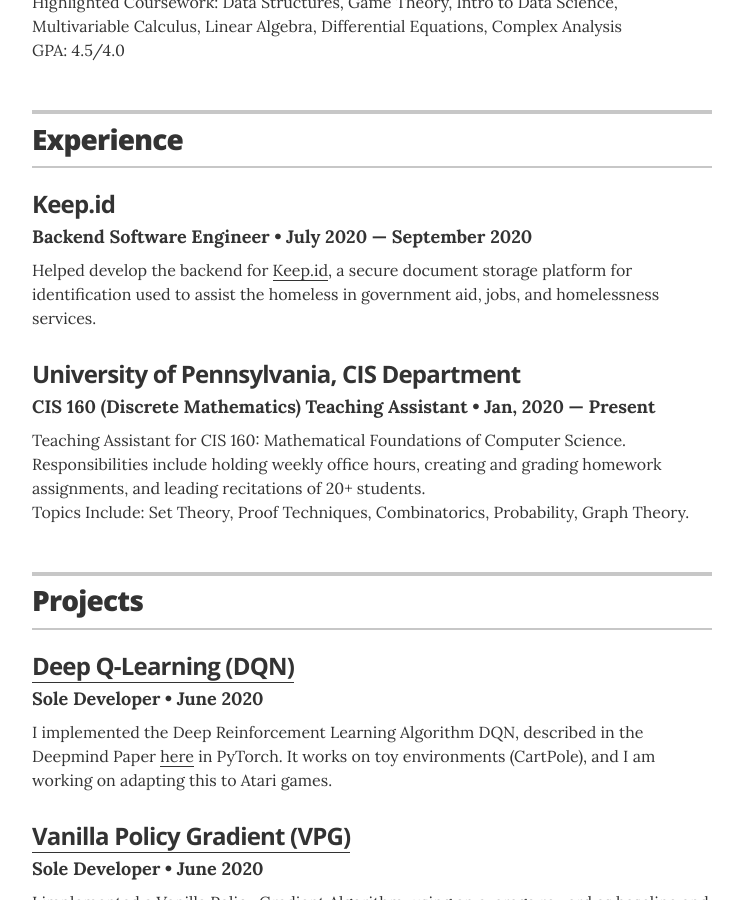
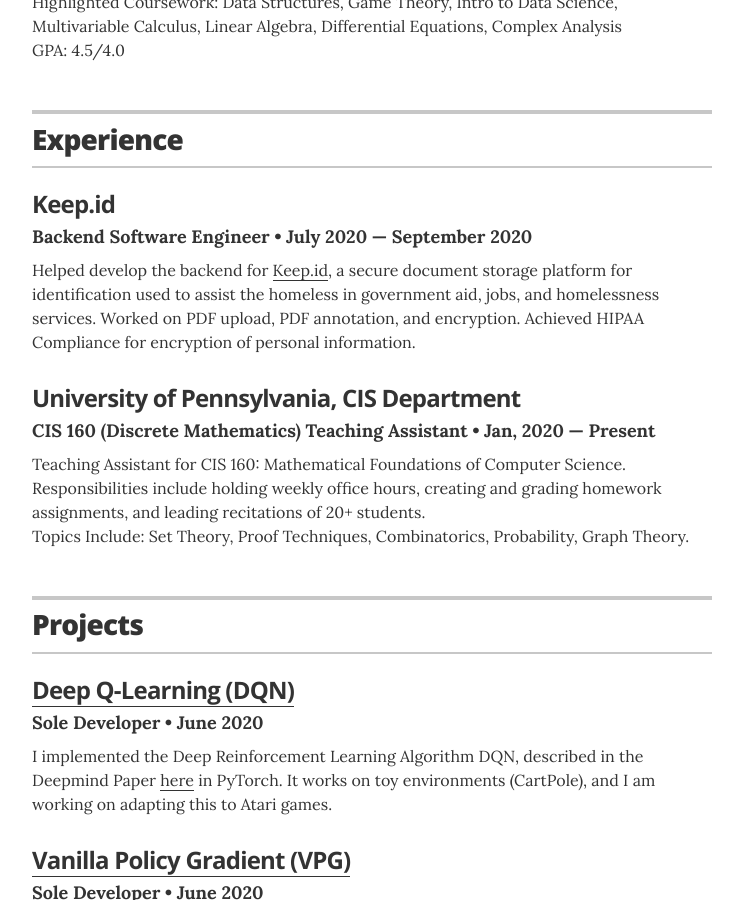
Before and after one commit to abhishekp106/old-website, a Jekyll site: the page built from index.html, in a window 1280 px wide and 900 px high, scrolled down 1060 px. Shown: the whole window, without its empty margins (268-1011 px from the left). Built offline with Jekyll 4.4.1, drawn with Linux system fonts in a browser that asks for light colours.

Commit message:
added better desc for keep.id

```diff
--- a/_data/experience.yml
+++ b/_data/experience.yml
@@ -3,7 +3,7 @@
 - company: Keep.id
   position: Backend Software Engineer
   duration: July 2020 &mdash; September 2020
-  summary: "Helped develop the backend for <a href='https://keep.id/home'>Keep.id</a>, a secure document storage platform for identification used to assist the homeless in government aid, jobs, and homelessness services."
+  summary: "Helped develop the backend for <a href='https://keep.id/home'>Keep.id</a>, a secure document storage platform for identification used to assist the homeless in government aid, jobs, and homelessness services. Worked on PDF upload, PDF annotation, and encryption. Achieved HIPAA Compliance for encryption of personal information."
 
 # TA
 - company: University of Pennsylvania, CIS Department
```
